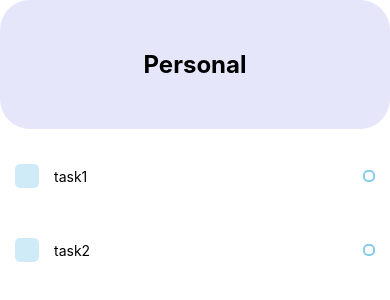
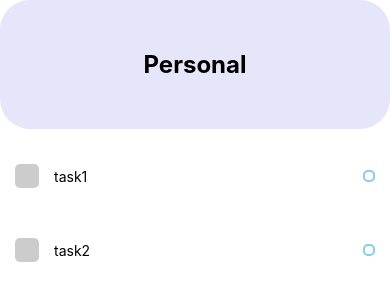
Before and after one commit to kayzhangg/i400project, a React Native app in the folder i400project/: screen / in a window 390 px wide. Shown: the top 300 px of the page. Built offline with nearby package versions, Linux system fonts and the light colour scheme.

Commit message:
project milestone 1, update task

```diff
--- a/i400project/Task.js
+++ b/i400project/Task.js
@@ -31,7 +31,7 @@ function Task(props){
       square: {
         width: 24,
         height: 24,
-        backgroundColor: 'skyblue',
+        backgroundColor: 'gray',
         opacity: 0.4,
         borderRadius: 5,
         marginRight: 15,
```
